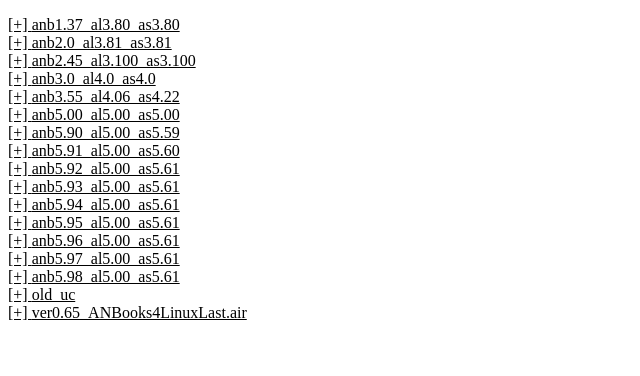
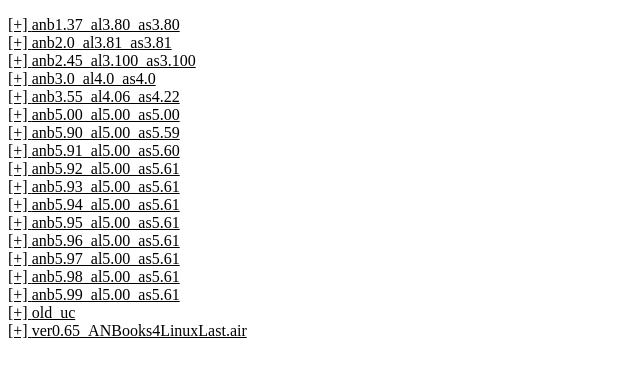
Before and after one commit to famibee/famibee.github.io, a plain HTML site: page OldApps/index.html in a window 1280 px wide. Shown: the whole page, without its empty margins (0-640 px from the left). Drawn offline with nearby package versions, Linux system fonts and the light colour scheme.

Commit message:
ANBooks更新5.99
5.99
	* bug：build.xml上部修正

```diff
--- a/OldApps/index.html
+++ b/OldApps/index.html
@@ -143,8 +143,16 @@
 <dt>anb5.98_al5.00_as5.61</dt>
 <dd><a href="anb5.98_al5.00_as5.61/ver5.00_AIRlib.zip">ver5.00_AIRlib.zip</a><br/>
 <a href="anb5.98_al5.00_as5.61/ver5.61_an_sdk.zip">ver5.61_an_sdk.zip</a><br/>
+<a href="anb5.98_al5.00_as5.61/ver5.61_uc.air">ver5.61_uc.air</a><br/>
 <a href="anb5.98_al5.00_as5.61/ver5.98_ANBooks.dmg">ver5.98_ANBooks.dmg</a><br/>
 <a href="anb5.98_al5.00_as5.61/ver5.98_ANBooks.exe">ver5.98_ANBooks.exe</a><br/>
+</dd>
+
+<dt>anb5.99_al5.00_as5.61</dt>
+<dd><a href="anb5.99_al5.00_as5.61/ver5.00_AIRlib.zip">ver5.00_AIRlib.zip</a><br/>
+<a href="anb5.99_al5.00_as5.61/ver5.61_an_sdk.zip">ver5.61_an_sdk.zip</a><br/>
+<a href="anb5.99_al5.00_as5.61/ver5.99_ANBooks.dmg">ver5.99_ANBooks.dmg</a><br/>
+<a href="anb5.99_al5.00_as5.61/ver5.99_ANBooks.exe">ver5.99_ANBooks.exe</a><br/>
 </dd>
 
 <dt>old_uc</dt>
```
Also changed, not shown: 5 other files.
